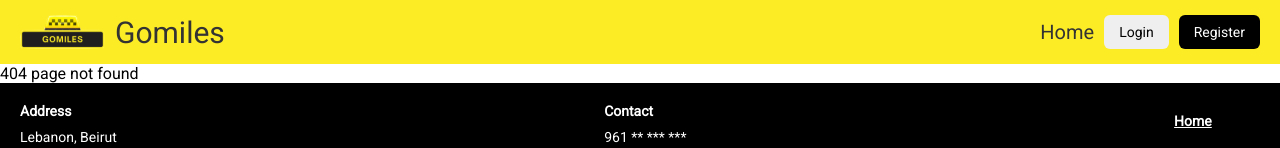
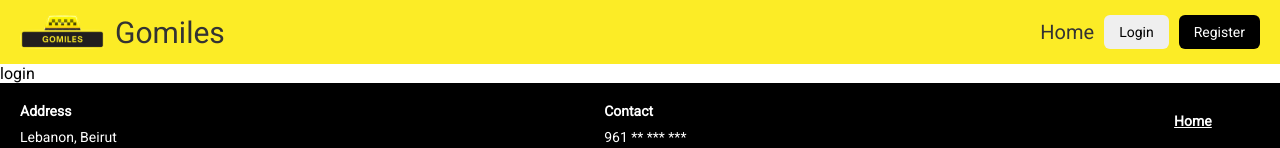
Before and after one commit to Ali-H-Hassan/TaxiApp, a React (Vite) app in the folder frontend/: page /auth/login in a window 1280 px wide. Shown: the top 148 px of the page. Built offline with nearby package versions, Linux system fonts and the light colour scheme.

Commit message:
[routes]: added login and register routes

```diff
--- a/frontend/src/App.jsx
+++ b/frontend/src/App.jsx
@@ -3,6 +3,8 @@ import './styles/global.css'
 import Header from './components/header'
 import Footer from './components/footer'
 import Home from './pages/home'
+import Login from './pages/auth/login'
+import Register from './pages/auth/register'
 
 function App() {
   return (
@@ -12,6 +14,8 @@ function App() {
 
         <Routes>
           <Route path="/" index element={<Home />} />
+          <Route path="/auth/login" element={<Login />} />
+          <Route path="/auth/register" element={<Register />} />
           <Route path="*" element={<>404 page not found</>} />
         </Routes>
 
--- /dev/null
+++ b/frontend/src/pages/auth/login/index.jsx
@@ -0,0 +1,3 @@
+export default function Index() {
+  return <div>login</div>
+}
--- /dev/null
+++ b/frontend/src/pages/auth/register/index.jsx
@@ -0,0 +1,3 @@
+export default function Index() {
+  return <div>register</div>
+}
```
